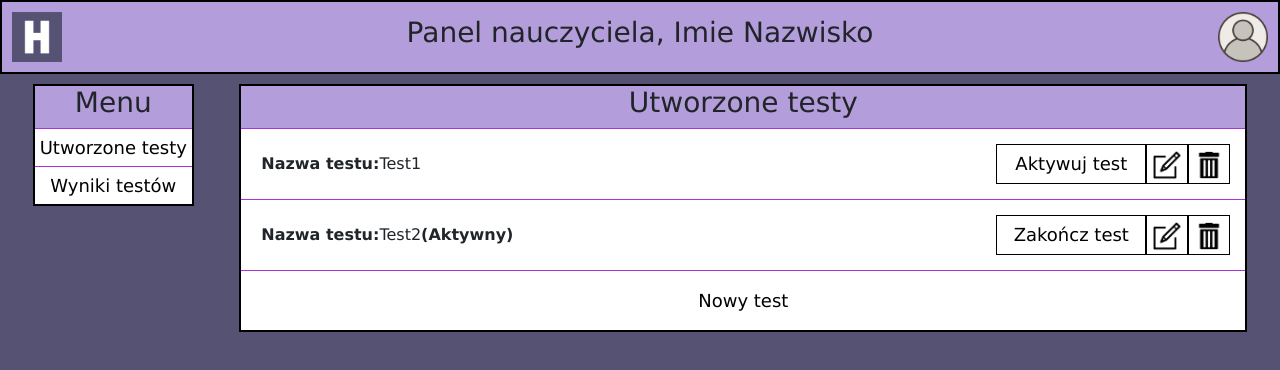
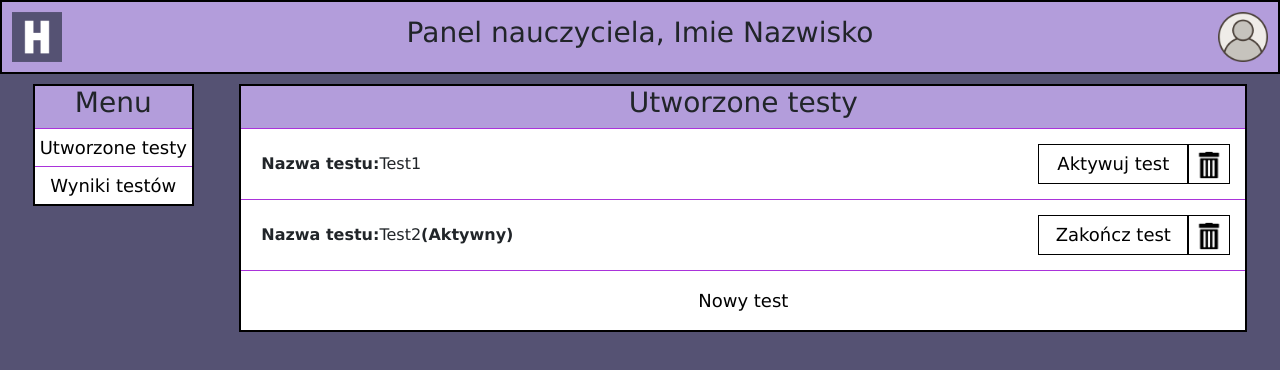
Before and after one commit to qushishu/szybki-test, a React (Create React App) app in the folder my-app/: page /teacher-panel/1 in a window 1280 px wide. Shown: the top 370 px of the page. Built offline with nearby package versions, Linux system fonts and the light colour scheme; no server answers.

Commit message:
Delete test from Tests[]
still need to delete test from data base

```diff
--- a/my-app/src/components/TeacherPanel/CreatedTests.tsx
+++ b/my-app/src/components/TeacherPanel/CreatedTests.tsx
@@ -50,8 +50,8 @@ const CreatedTests:React.FC<TeacherPanelData> = (tpData) =>{
             alert("Nie można usunąć aktywnego testu.")
         }
         else{
-            alert("TODO: delete test")
-            // let index = tests.findIndex(test)
+            //TODO delete test from db
+            setTests(tests.filter(t => t!==test))
         }
     }
 
@@ -66,7 +66,7 @@ const CreatedTests:React.FC<TeacherPanelData> = (tpData) =>{
             </div>
             <div className='flexRow' style={{justifyContent:"space-around", padding:"10px", height:"60px"}}>
                 <button style={{width:"150px"}} onClick={test.isActive? ()=>closeTest(test) : ()=>activateTest(test)}>{test.isActive? "Zakończ test":"Aktywuj test"}</button>
-                <button onClick={()=> editTest(test)}><img className="icon" src={editIcon}/></button>
+                {/* <button onClick={()=> editTest(test)}><img className="icon" src={editIcon}/></button> */}
                 <button onClick={()=> deleteTest(test)}><img className="icon" src={binIcon}/></button>
             </div>
         </div>
@@ -93,8 +93,6 @@ const CreatedTests:React.FC<TeacherPanelData> = (tpData) =>{
 
             {loadTests()}
 
-
-
             <div className="fullWidth flexRow" style={{height:"60px"}}>
                 <button className="fullWidth" style={{border:"none", borderTop:borderColor}} onClick={createTest}>Nowy test</button>
             </div>
```
